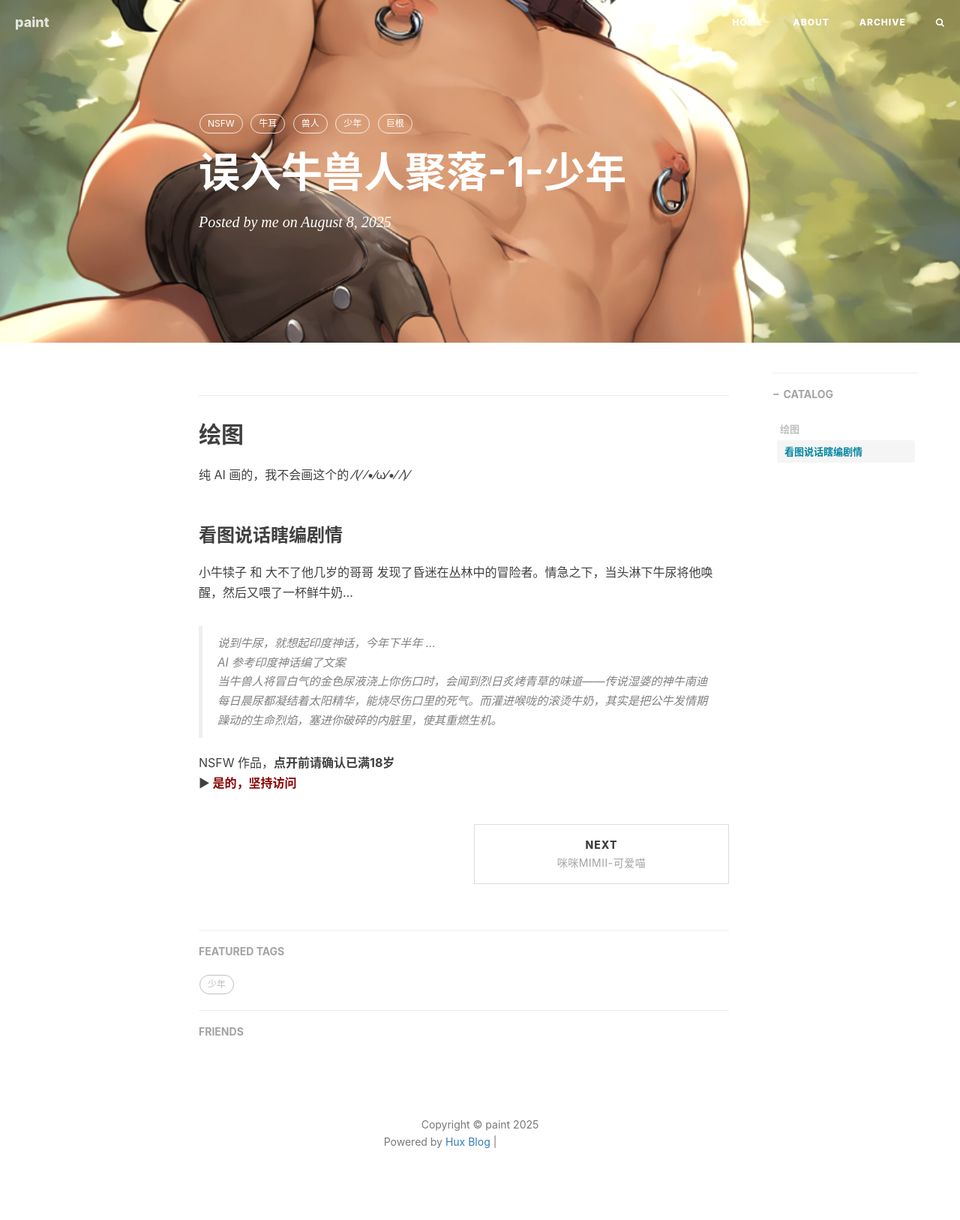
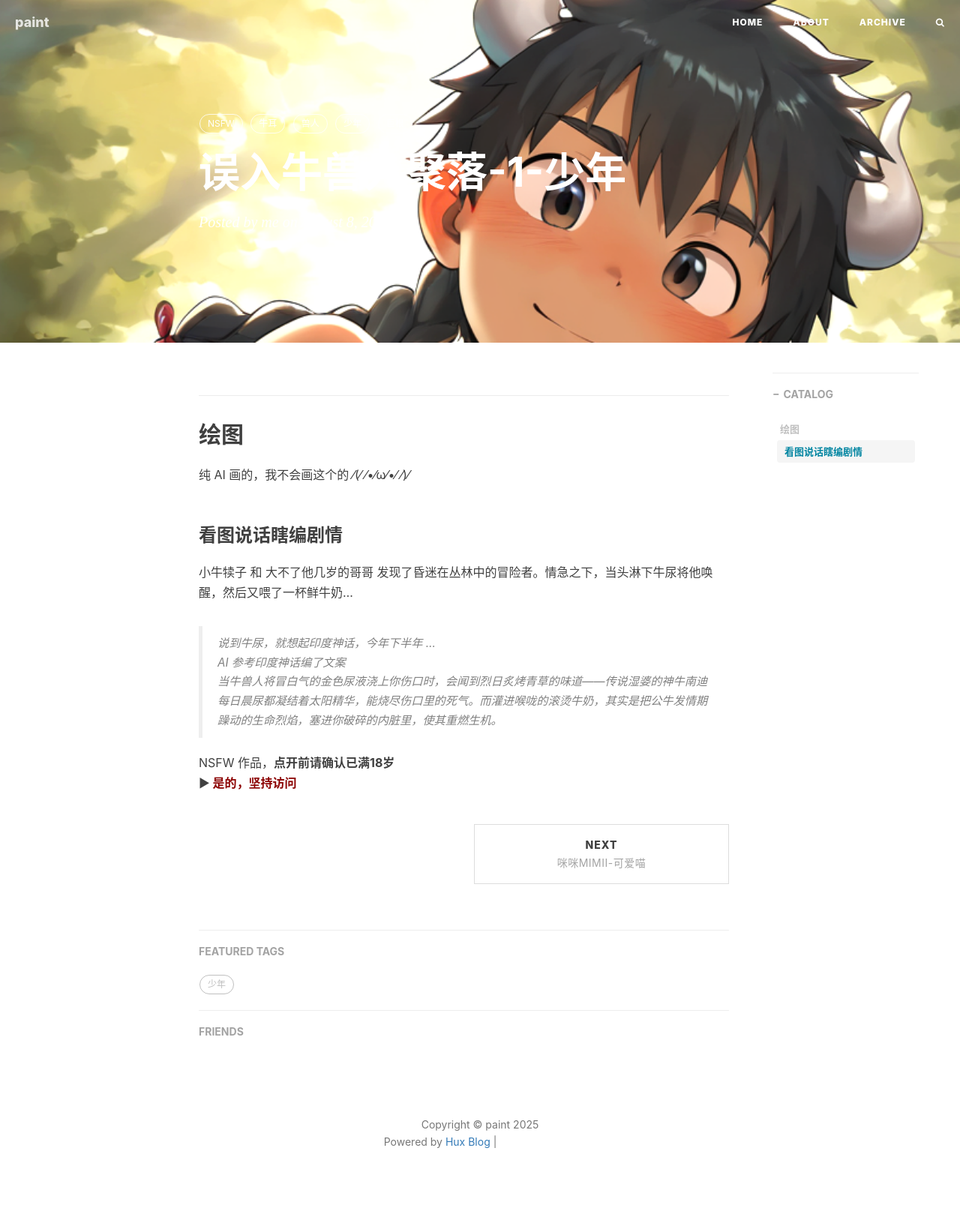
Before and after one commit to furry-me/furry-me.github.io, a Jekyll site: the page built from _posts/2025-08-08-NSFW-cow-boy-1.markdown, in a window 1280 px wide. Shown: the whole page at 75% size. Built offline with Jekyll 4.4.1, drawn with Linux system fonts in a browser that asks for light colours; nearby versions of some CDN libraries; comment, search, counter and statistics services are not loaded; grey boxes are pictures that could not be loaded.

Commit message:
cow boy  更新头图

```diff
--- a/_posts/2025-08-08-NSFW-cow-boy-1.markdown
+++ b/_posts/2025-08-08-NSFW-cow-boy-1.markdown
@@ -4,7 +4,7 @@ title:      "误入牛兽人聚落-1-少年"
 subtitle:   ""
 date:       2025-08-08 00:00:00
 author:     "me"
-header-img: "img/my-paint/牛少年/00018.png"
+header-img: "img/my-paint/牛少年/bg.png"
 tags:
     - NSFW
     - 牛耳
```
Also changed, not shown: img/my-paint/牛少年/bg.png (added).
